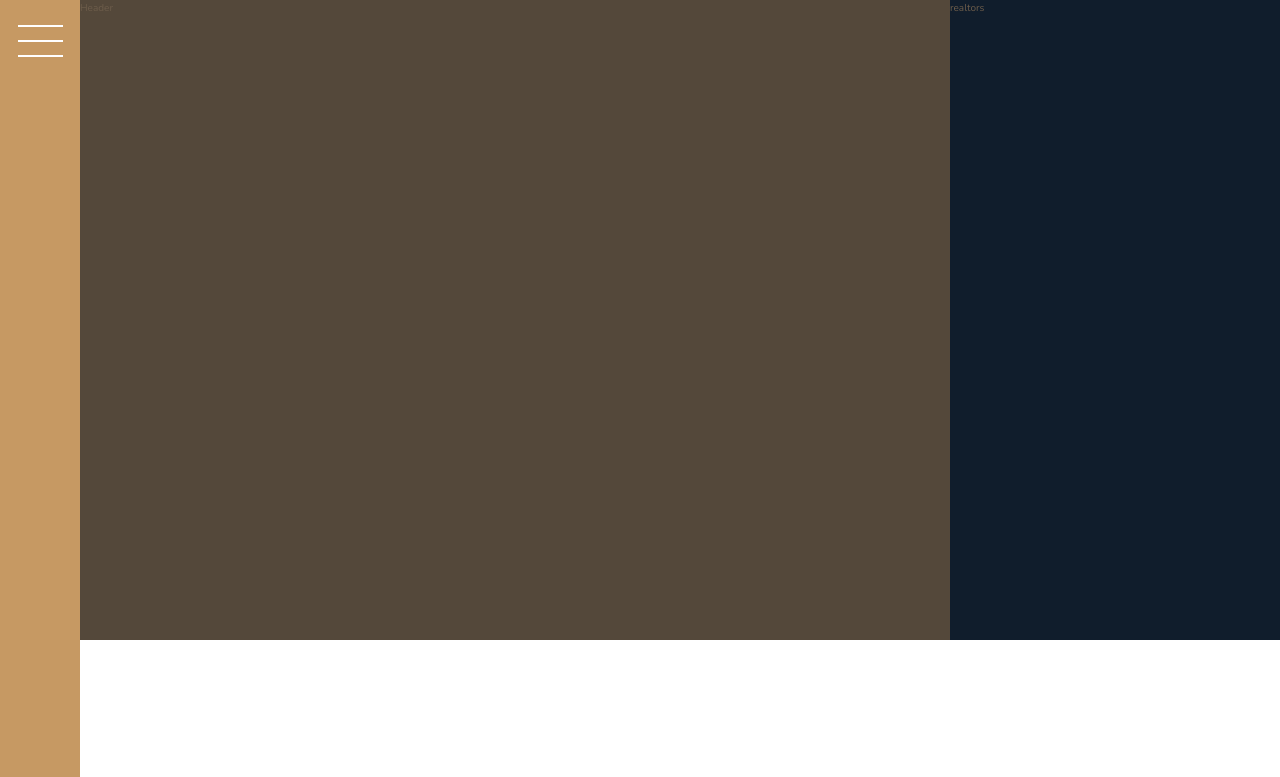
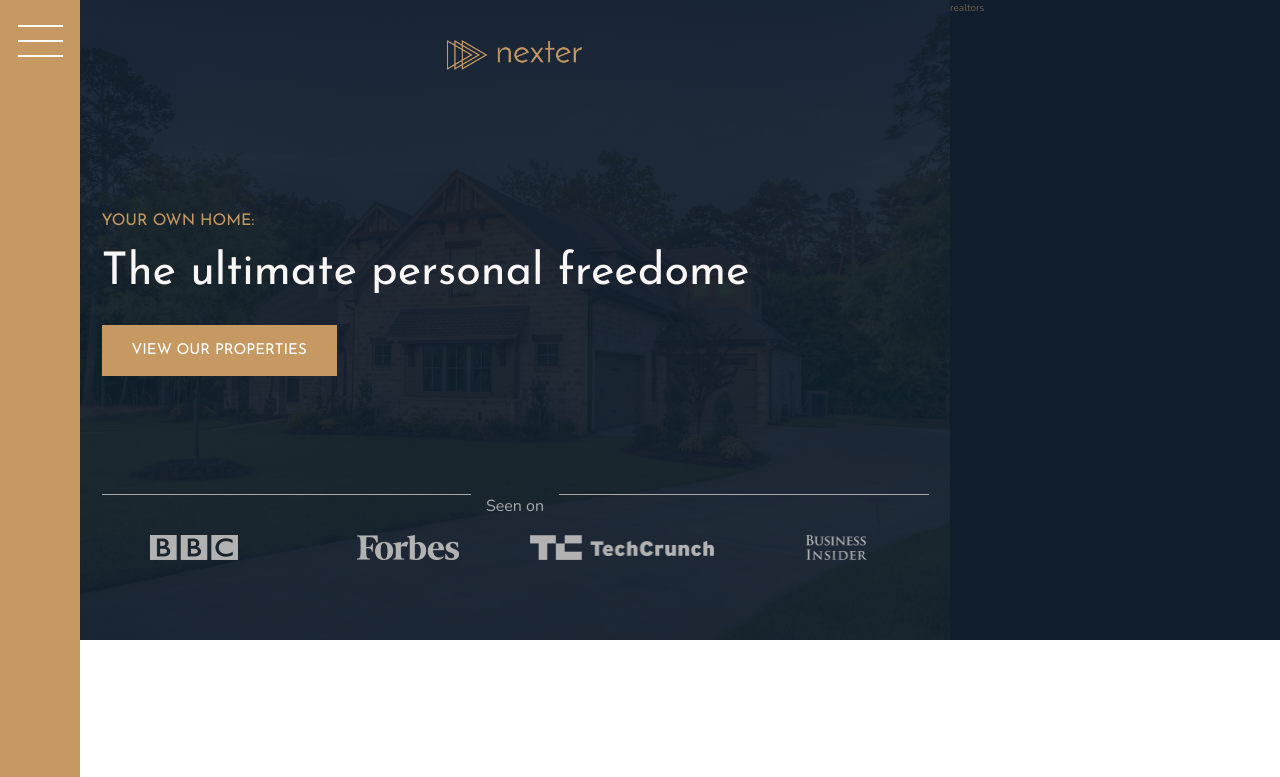
Before and after one commit to dmytronasyrov/Nexter, a website: page index.html in a window 1280 px wide. Shown: the top 777 px of the page. Drawn offline with nearby package versions, Linux system fonts and the light colour scheme.

Commit message:
add header

```diff
--- a/index.html
+++ b/index.html
@@ -18,7 +18,17 @@
         </div>
 
         <header class="header">
-            Header
+            <img src="img/logo.png" alt="Nexter logo" class="header__logo">
+            <h3 class="heading-3">Your own home:</h3>
+            <h1 class="heading-1">The ultimate personal freedome</h1>
+            <button class="btn header__btn">View our properties</button>
+            <div class="header__seenon-text">Seen on</div>
+            <div class="header__seenon_logos">
+                <img src="img/logo-bbc.png" alt="Seen on logo 1">
+                <img src="img/logo-forbes.png" alt="Seen on logo 2">
+                <img src="img/logo-techcrunch.png" alt="Seen on logo 3">
+                <img src="img/logo-bi.png" alt="Seen on logo 4">
+            </div>
         </header>
 
         <div class="realtors">
--- a/sass/_header.scss
+++ b/sass/_header.scss
@@ -1,5 +1,55 @@
 .header {
     background-color: $color-grey-dark-1;
+    background-image: linear-gradient(rgba($color-secondary, .93), rgba($color-secondary, .93)), url(../img/hero.jpeg);
+    background-size: cover;
+    background-position: center;
+    grid-column: full-start / col-end 6;
+    padding: 8rem;
+    padding-top: 4rem;
 
-    grid-column: full-start / col-end 6;
+    display: grid;
+    grid-template-rows: 1fr min-content 6rem 1fr;
+    grid-template-columns: max-content;
+    grid-row-gap: 1.5rem;
+    justify-content: center;
+
+    &__logo {
+        height: 3rem;
+        justify-self: center;
+    }
+
+    &__btn {
+        align-self: start;
+        justify-self: start;
+    }
+
+    &__seenon-text {
+        display: grid;
+        grid-template-columns: 1fr max-content 1fr;
+        grid-column-gap: 1.5rem;
+        vertical-align: center;
+
+        font-size: 1.6rem;
+        color: $color-grey-light-2;
+
+        &::before,
+        &::after {
+            content: "";
+            height: 1px;
+            display: block;
+            background-color: currentColor;
+        }
+    }
+
+    &__seenon_logos {
+        display: grid;
+        grid-template-columns: repeat(4, 1fr);
+        grid-column-gap: 3rem;
+        justify-items: center;
+
+        img {
+            height: 2.5rem;
+            filter: brightness(70%);
+        }
+    }
 }
--- a/sass/_typography.scss
+++ b/sass/_typography.scss
@@ -5,6 +5,10 @@
 
 .heading-1 {
     @extend %heading;
+
+    font-size: 4.5rem;
+    color: $color-grey-light-1;
+    line-height: 1;
 }
 
 .heading-2 {
```
Also changed, not shown: css/style.css.
